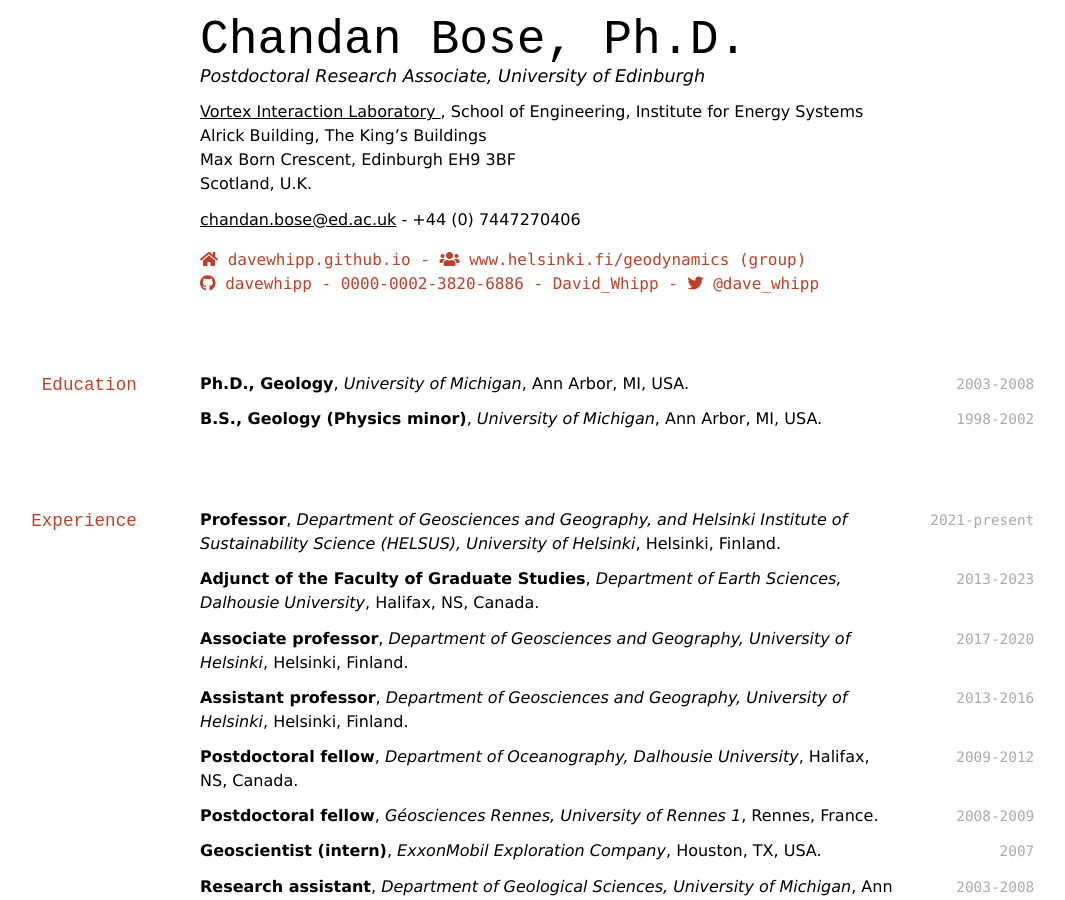
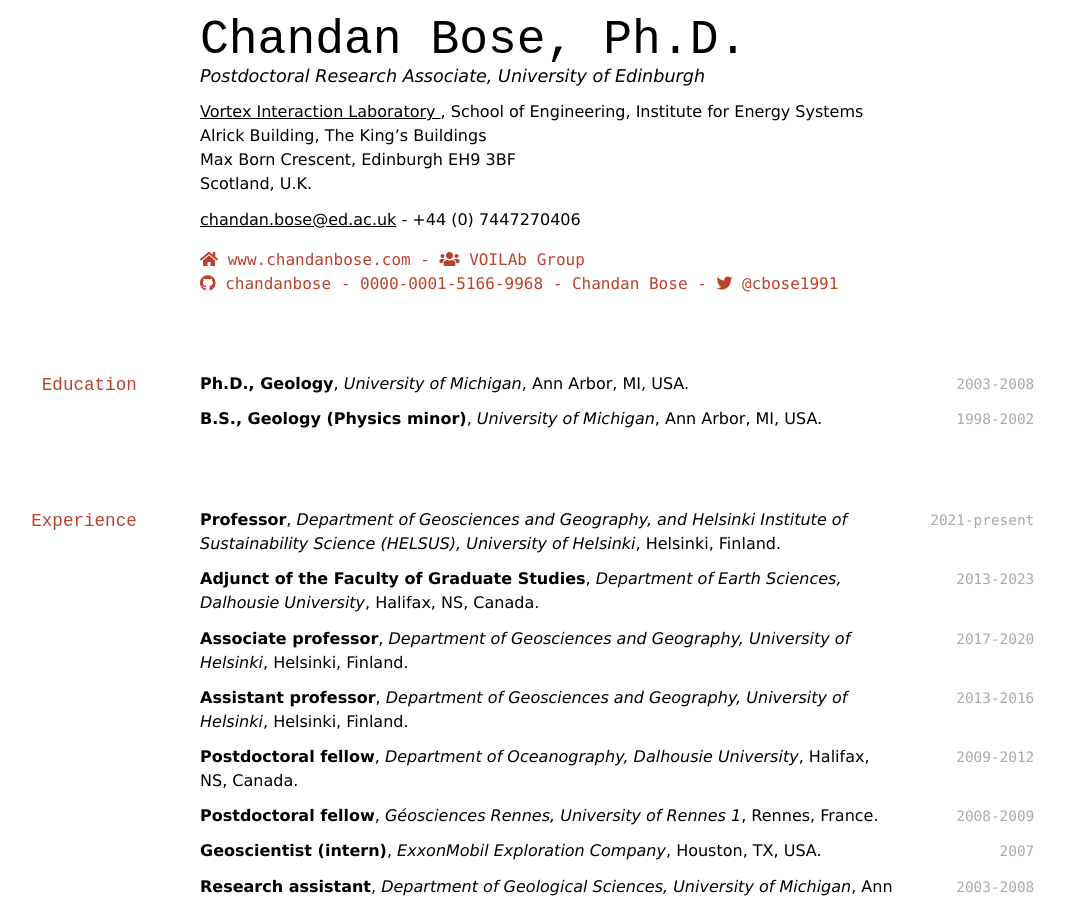
Before and after one commit to chandanbose/Curriculum-Vitae, a Jekyll site: the page built from index.md, in a window 1280 px wide and 900 px high. Shown: the whole window, without its empty margins (132-1197 px from the left). Built offline with Jekyll 4.4.1, drawn with Linux system fonts in a browser that asks for light colours; nearby versions of some CDN libraries; a style sheet for code colours, icons or effects is not loaded.

Commit message:
Setting Up

```diff
--- a/index.md
+++ b/index.md
@@ -14,12 +14,12 @@ Scotland, U.K. <br/>
 <a href="chandan.bose@ed.ac.uk">chandan.bose@ed.ac.uk</a> - +44 (0) 7447270406
 
 <div id="webaddress">
-  <a href="https://davewhipp.github.io"><i class="fas fa-home"></i> davewhipp.github.io</a> -
-  <a href="http://www.helsinki.fi/geodynamics"><i class="fas fa-users"></i> www.helsinki.fi/geodynamics (group)</a><br/>
-  <a href="https://github.com/davewhipp"><i class="fab fa-github"></i> davewhipp</a> -
-  <a href="https://orcid.org/0000-0002-3820-6886"><i class="ai ai-orcid"></i> 0000-0002-3820-6886</a> -
-  <a href="https://www.researchgate.net/profile/David_Whipp"><i class="ai ai-researchgate"></i> David_Whipp</a> -
-  <a href="https://twitter.com/dave_whipp"><i class="fab fa-twitter"></i> @dave_whipp</a>
+  <a href="https://chandanbose.com"><i class="fas fa-home"></i> www.chandanbose.com</a> -
+  <a href="http://"><i class="fas fa-users"></i> VOILAb Group </a><br/>
+  <a href="https://github.com/chandanbose"><i class="fab fa-github"></i> chandanbose </a> -
+  <a href="https://orcid.org/my-orcid?orcid=0000-0001-5166-9968"><i class="ai ai-orcid"></i> 0000-0001-5166-9968 </a> -
+  <a href="https://www.researchgate.net/profile/Chandan-Bose-5"><i class="ai ai-researchgate"></i> Chandan Bose </a> -
+  <a href="https://twitter.com/cbose1991"><i class="fab fa-twitter"></i> @cbose1991</a>
 </div>
 
 ## Education
```
